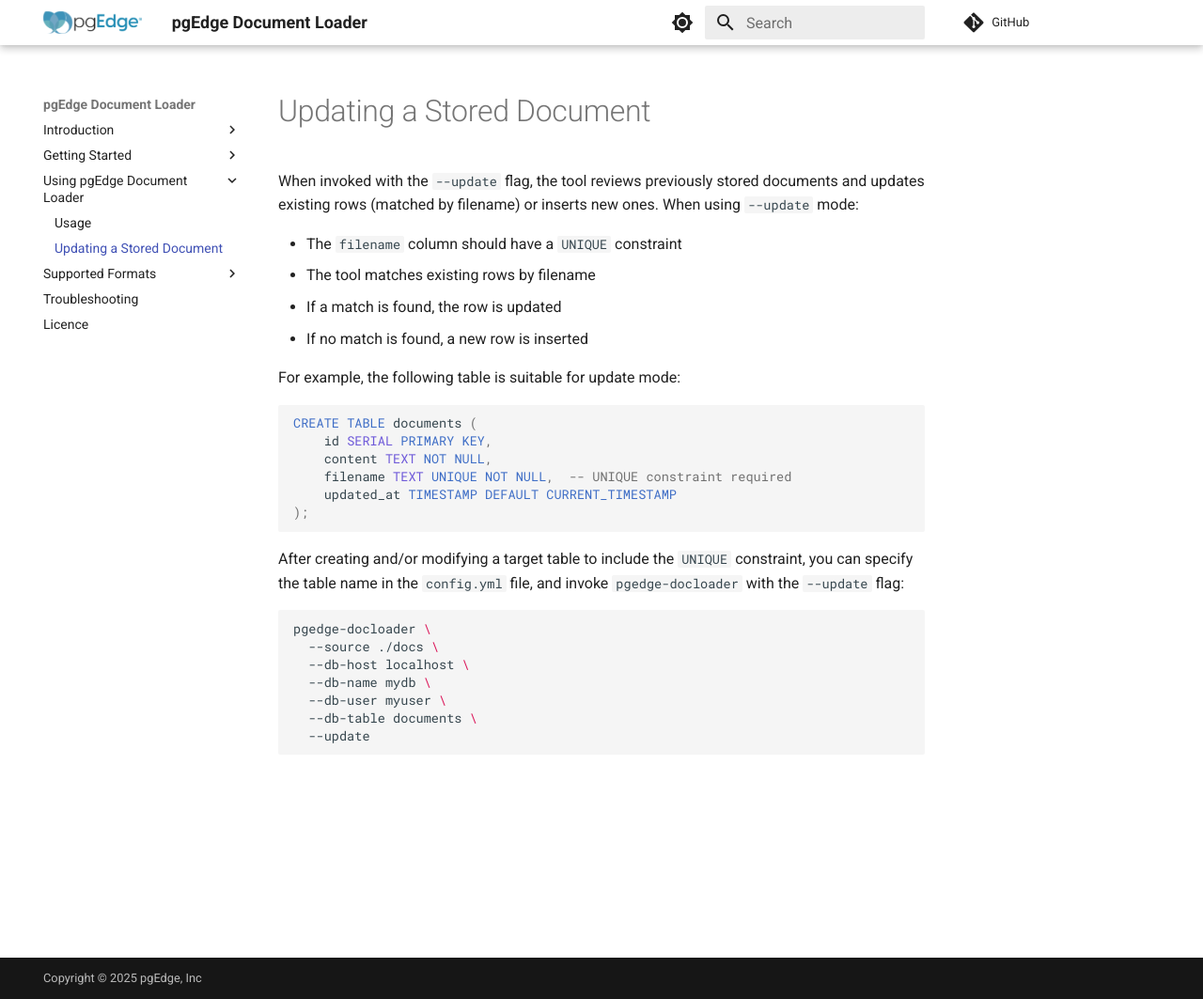
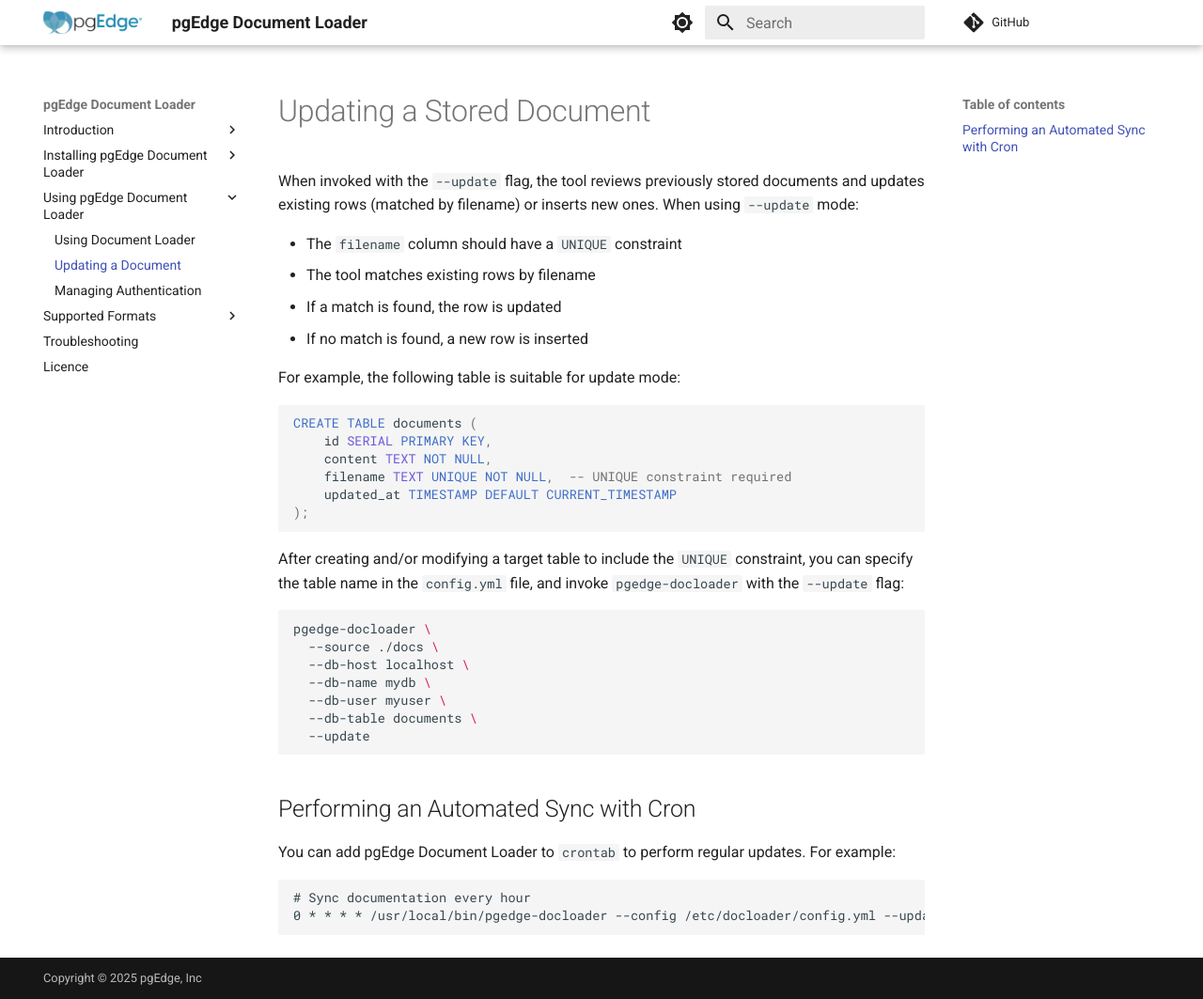
Before and after one commit to pgEdge/pgedge-docloader, an MkDocs documentation site: the page built from docs/updating.md, in a window 1280 px wide and 1063 px high. Shown: the whole window at 94% size. Built offline with MkDocs 1.6.1 and Material for MkDocs 9.7.7, drawn with Linux system fonts in a browser that asks for light colours; comment, search, counter and statistics services are not loaded.

````diff
--- a/docs/updating.md
+++ b/docs/updating.md
@@ -29,3 +29,12 @@ pgedge-docloader \
   --db-table documents \
   --update
 ```
+
+## Performing an Automated Sync with Cron
+
+You can add pgEdge Document Loader to `crontab` to perform regular updates.  For example:
+
+```cron
+# Sync documentation every hour
+0 * * * * /usr/local/bin/pgedge-docloader --config /etc/docloader/config.yml --update
+```
--- a/mkdocs.yml
+++ b/mkdocs.yml
@@ -53,16 +53,16 @@ nav:
   - Introduction:
       - Introduction: index.md
       - Best Practices: best_practices.md
-  - Getting Started:
+  - Installing pgEdge Document Loader:
+      - Configuring the Postgres Database: database-setup.md
       - Installation: installation.md
-      - Document Storage Strategies: database-setup.md
-      - Configuration: configuration.md
+      - Document Loader Configuration: configuration.md
       - Adding Custom Metadata Columns: metadata.md
       - pgEdge Document Loader Quickstart: quickstart.md
+  - Using pgEdge Document Loader:
+      - Using Document Loader: usage.md
+      - Updating a Document: updating.md
       - Managing Authentication: authentication.md
-  - Using pgEdge Document Loader:
-      - Usage: usage.md
-      - Updating a Stored Document: updating.md
   - Supported Formats:
       - HTML: html.md
       - Markdown: markdown.md
````
Also changed, not shown: docs/database-setup.md (+2 -5 lines), docs/usage.md (+0 -9 lines).
